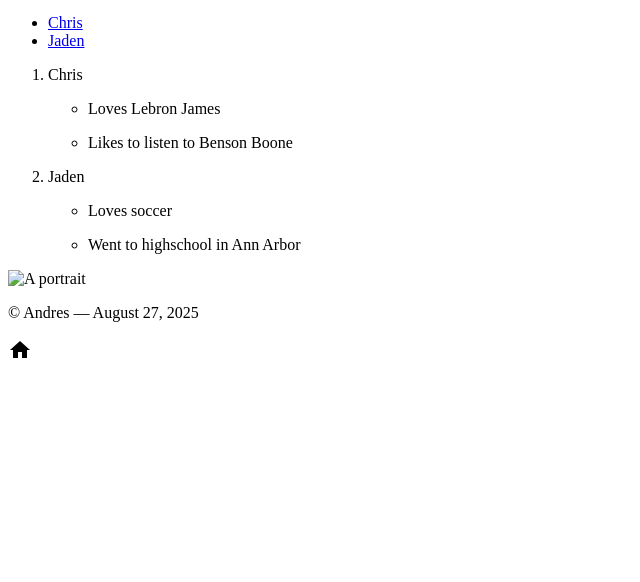
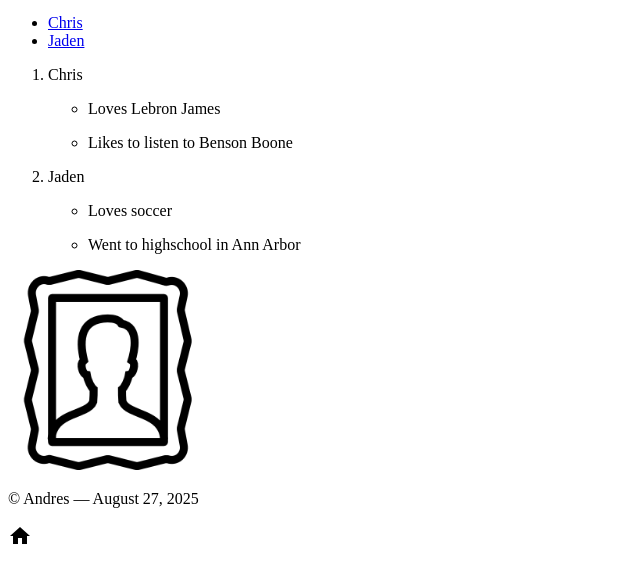
Before and after one commit to AndresMUmich/wk1, a plain HTML site: page simple_code.html in a window 1280 px wide. Shown: the part 100-682 px from the top of the page, without its empty margins (0-640 px from the left). Drawn offline with Linux system fonts and the light colour scheme; the site is published under a folder, as on GitHub Pages, so addresses that start at the root find nothing.

Commit message:
Update simple_code.html

```diff
--- a/simple_code.html
+++ b/simple_code.html
@@ -41,11 +41,12 @@
                 </ul>
             </li>
         </ol>
-        <img src="/images/portrait.png" alt="A portrait" width="200">
+        <img src="images/portrait.png" alt="A portrait" width="200">
     </main>
     <footer>
         <p>&copy; Andres — August 27, 2025</p>
         <i class="material-icons">home</i>
     </footer>
 </body>
+
 </html>
```
